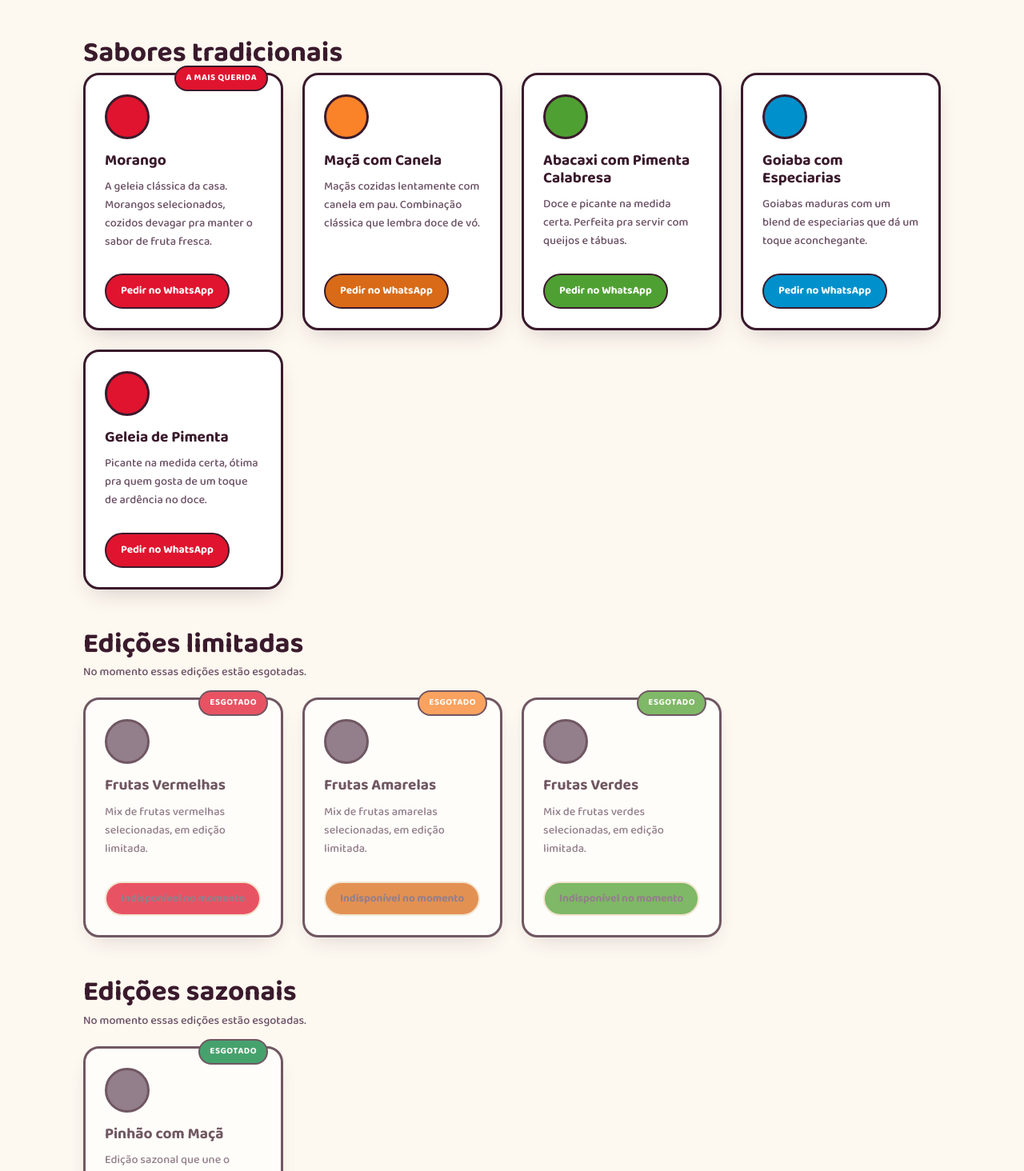
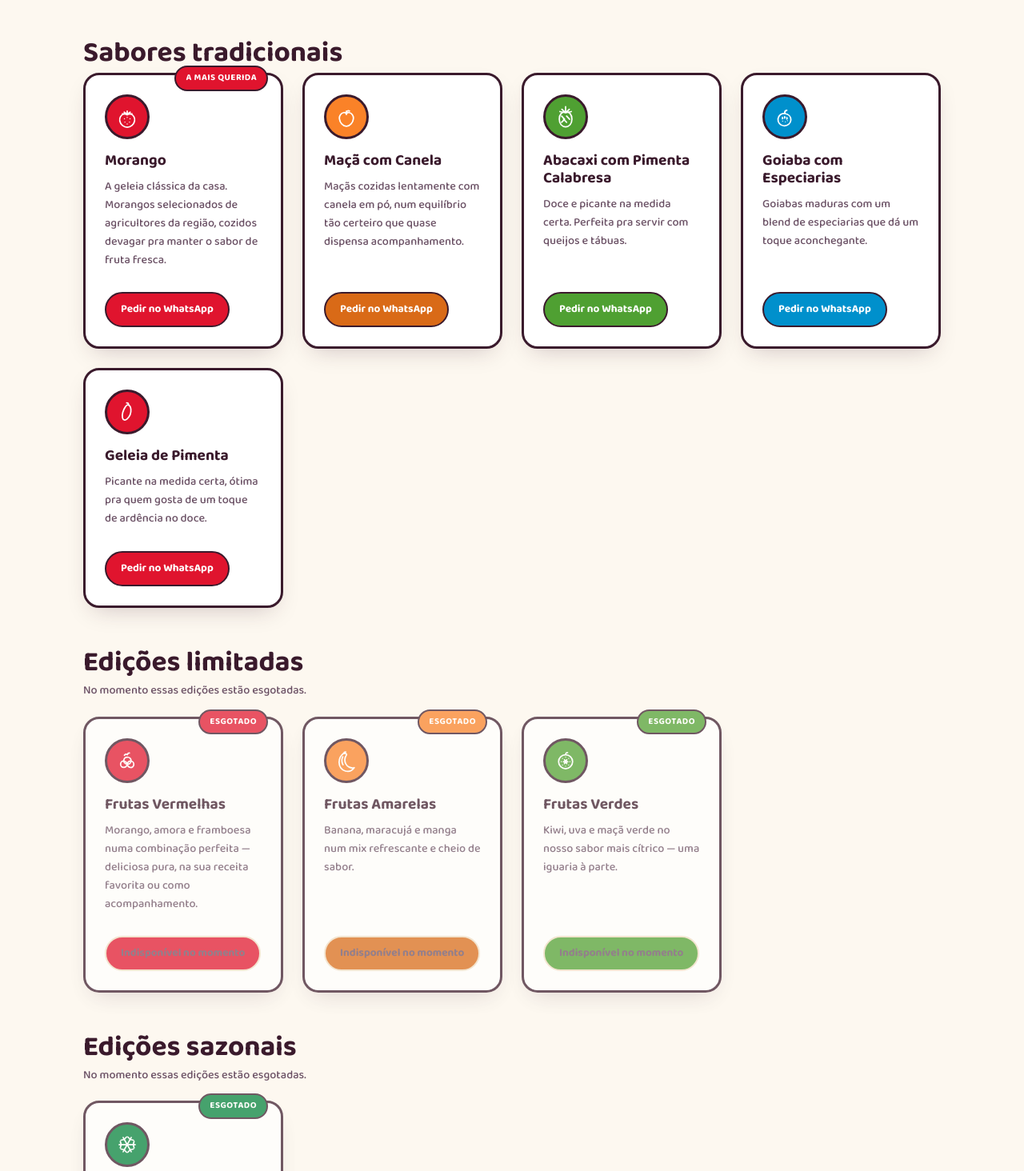
Before and after one commit to LuaSpecht/Alegria-Geleias, a React (Vite) app: page /produtos in a window 1280 px wide. Shown: the part 286-1750 px from the top of the page at 80% size. Built offline with nearby package versions, Linux system fonts and the light colour scheme.

Commit message:
add: fruit icons and product description changed

```diff
--- a/src/components/ProductCard.css
+++ b/src/components/ProductCard.css
@@ -50,10 +50,15 @@
   border-radius: 50%;
   margin-bottom: 12px;
   border: 3px solid var(--ink);
+  display: flex;
+  align-items: center;
+  justify-content: center;
+  color: #fff;
 }
 
-.product-card--esgotado .product-card__jar {
-  background: var(--ink-soft) !important;
+.product-card__jar-icon {
+  width: 30px;
+  height: 30px;
 }
 
 .product-card h3 {
--- a/src/components/ProductCard.jsx
+++ b/src/components/ProductCard.jsx
@@ -1,4 +1,5 @@
 import { whatsappLinkFor } from '../data/contato'
+import { FruitIcon } from './icons/fruits'
 import './ProductCard.css'
 
 function ProductCard({ produto }) {
@@ -13,7 +14,9 @@ function ProductCard({ produto }) {
       ) : (
         produto.tag && <span className="product-card__tag">{produto.tag}</span>
       )}
-      <div className="product-card__jar" aria-hidden="true" />
+      <div className="product-card__jar" aria-hidden="true">
+        <FruitIcon id={produto.id} className="product-card__jar-icon" />
+      </div>
       <h3>{produto.nome}</h3>
       <p>{produto.descricao}</p>
       {produto.esgotado ? (
--- /dev/null
+++ b/src/components/icons/fruits.jsx
@@ -0,0 +1,143 @@
+function base(props) {
+  return {
+    viewBox: '0 0 24 24',
+    fill: 'none',
+    stroke: 'currentColor',
+    strokeWidth: 1.4,
+    strokeLinecap: 'round',
+    strokeLinejoin: 'round',
+    'aria-hidden': true,
+    ...props,
+  }
+}
+
+export function StrawberryIcon(props) {
+  return (
+    <svg {...base(props)}>
+      <path d="M12 9.3 12 6.2M12 9.3 9 7.4M12 9.3l3-1.9M12 9.3 7.3 9M12 9.3l4.7-.3" />
+      <path d="M12 10c-1-.9-2.2-1.2-3.4-.8-2.9.9-4.6 3.9-4 7 .7 3.6 4 6.3 7.4 6.3s6.7-2.7 7.4-6.3c.6-3.1-1.1-6.1-4-7-1.2-.4-2.4-.1-3.4.8Z" />
+      <circle cx="9.2" cy="14" r=".55" fill="currentColor" stroke="none" />
+      <circle cx="12" cy="12.6" r=".55" fill="currentColor" stroke="none" />
+      <circle cx="14.8" cy="14" r=".55" fill="currentColor" stroke="none" />
+      <circle cx="9.7" cy="17.3" r=".55" fill="currentColor" stroke="none" />
+      <circle cx="14.3" cy="17.3" r=".55" fill="currentColor" stroke="none" />
+      <circle cx="12" cy="19.2" r=".55" fill="currentColor" stroke="none" />
+    </svg>
+  )
+}
+
+export function AppleIcon(props) {
+  return (
+    <svg {...base(props)}>
+      <path d="M12 9.5V6.3" />
+      <path d="M12 7.4c.8-1.2 2.1-1.7 3.1-1.1" />
+      <path d="M12 9.2c-.6-1-1.6-1.6-2.7-1.4-2.7.5-4.6 3.1-4.3 6.1.4 3.9 3.4 7.6 7 7.6s6.6-3.7 7-7.6c.3-3-1.6-5.6-4.3-6.1-1.1-.2-2.1.4-2.7 1.4Z" />
+    </svg>
+  )
+}
+
+export function PineappleIcon(props) {
+  return (
+    <svg {...base(props)}>
+      <path d="M12 8 12 1.8M12 8 8.3 4.5M12 8l3.7-3.5M12 8 6.3 6.8M12 8l5.7-1.2" />
+      <path d="M5.7 14.3c0-4.8 2.8-7.5 6.3-7.5s6.3 2.7 6.3 7.5c0 4.9-2.8 7.7-6.3 7.7s-6.3-2.8-6.3-7.7Z" />
+      <path d="M8 11.3l3 3.2M8 17.5l3-3M13 11.3l3 3.2M13 17.5l-3-3" />
+    </svg>
+  )
+}
+
+export function GuavaIcon(props) {
+  return (
+    <svg {...base(props)}>
+      <path d="M12 8.6c-.3-1.6.5-2.8 2-3.1" />
+      <path d="M12.2 8.8c-3.6-.6-6.7 1.9-7 5.3-.3 3.5 2.2 6.6 5.8 6.9 3.7.3 6.9-2.3 7.1-5.8.2-3.3-2.3-5.8-5.9-6.4Z" />
+      <path d="M9.6 12.6c.4.4.4 1 0 1.4M11.8 11.9c.4.4.4 1 0 1.4M14 12.8c.4.4.4 1 0 1.4" />
+      <circle cx="9.8" cy="16.3" r=".5" fill="currentColor" stroke="none" />
+      <circle cx="12.6" cy="17" r=".5" fill="currentColor" stroke="none" />
+      <circle cx="14.6" cy="15.8" r=".5" fill="currentColor" stroke="none" />
+    </svg>
+  )
+}
+
+export function ChiliIcon(props) {
+  return (
+    <svg {...base(props)}>
+      <path d="M13.4 4.4c-.2-.9-1-1.5-2-1.4" />
+      <path d="M12.6 4.9c1.7.4 2.9 2.2 3.1 4.6.3 3.2-1.3 7.2-3.9 9.6-1.9 1.8-4 1-4.5-1.2-.7-3 .5-7.8 2.9-11 .5-.7 1.5-2.3 2.4-2Z" />
+    </svg>
+  )
+}
+
+export function BerriesIcon(props) {
+  return (
+    <svg {...base(props)}>
+      <path d="M12.2 6c.2-1 1-1.7 2-1.7" />
+      <path d="M9.2 6.6c.5-.8 1.6-1.2 2.6-.8" />
+      <path d="M8.6 12.4c-1.7-.1-3.1 1.2-3.2 2.9-.1 1.8 1.3 3.3 3.1 3.4 1.8.1 3.3-1.2 3.4-3 .1-1.8-1.4-3.2-3.3-3.3Z" />
+      <path d="M15.6 12.4c-1.8-.1-3.3 1.2-3.4 3-.1 1.8 1.3 3.3 3.2 3.4 1.7.1 3.1-1.2 3.2-2.9.1-1.8-1.3-3.4-3-3.5Z" />
+      <path d="M12.1 8.4c-1.9 0-3.4 1.5-3.5 3.4-.1 2 1.5 3.7 3.5 3.8 2.1.1 3.7-1.5 3.8-3.5.1-2.1-1.6-3.6-3.8-3.7Z" />
+    </svg>
+  )
+}
+
+export function KiwiIcon(props) {
+  return (
+    <svg {...base(props)}>
+      <path d="M12 5.5c.2-1 1-1.6 2-1.5" />
+      <circle cx="12" cy="13" r="7" />
+      <circle cx="16.3" cy="13" r=".55" fill="currentColor" stroke="none" />
+      <circle cx="15.1" cy="9.7" r=".55" fill="currentColor" stroke="none" />
+      <circle cx="12" cy="8.5" r=".55" fill="currentColor" stroke="none" />
+      <circle cx="8.9" cy="9.7" r=".55" fill="currentColor" stroke="none" />
+      <circle cx="7.7" cy="13" r=".55" fill="currentColor" stroke="none" />
+      <circle cx="8.9" cy="16.3" r=".55" fill="currentColor" stroke="none" />
+      <circle cx="12" cy="17.5" r=".55" fill="currentColor" stroke="none" />
+      <circle cx="15.1" cy="16.3" r=".55" fill="currentColor" stroke="none" />
+      <path d="M12 13h2.2M12 13l1.1-1.9M12 13l-1.1-1.9M12 13h-2.2M12 13l-1.1 1.9M12 13l1.1 1.9" />
+    </svg>
+  )
+}
+
+export function BananaIcon(props) {
+  return (
+    <svg {...base(props)}>
+      <path d="M9.3 4.6c.3-.9 1.1-1.4 2-1.3" />
+      <path d="M9.3 4.6c-2.7 1.9-4.5 5.2-4.6 8.9-.1 4.3 2.5 7.9 6.3 8.9 3.4.9 6.9-.5 8.8-3.4-3.4.8-7-.8-8.5-4-1.3-2.8-1-6.1.7-8.6.3-.4.2-.9-.2-1.2-.4-.4-1.1-.5-1.5-.3Z" />
+      <path d="M8.4 8c-1.2 2.6-1.2 5.6.2 8.1" />
+    </svg>
+  )
+}
+
+export function SnowflakeIcon(props) {
+  return (
+    <svg {...base(props)}>
+      <path d="M4 12h16" />
+      <path d="M8 4.9 16 19.1" />
+      <path d="M16 4.9 8 19.1" />
+      <path d="M18 12 18.9 8.8M18 12 18.9 15.2" />
+      <path d="M15 17.2 18.2 16.4M15 17.2 12.7 19.6" />
+      <path d="M9 17.2 11.3 19.6M9 17.2 5.8 16.4" />
+      <path d="M6 12 5.1 15.2M6 12 5.1 8.8" />
+      <path d="M9 6.8 5.8 7.6M9 6.8 11.3 4.4" />
+      <path d="M15 6.8 12.7 4.4M15 6.8 18.2 7.6" />
+    </svg>
+  )
+}
+
+const ICONS = {
+  morango: StrawberryIcon,
+  'maca-canela': AppleIcon,
+  'abacaxi-pimenta-calabresa': PineappleIcon,
+  'goiaba-especiarias': GuavaIcon,
+  'geleia-de-pimenta': ChiliIcon,
+  'frutas-vermelhas': BerriesIcon,
+  'frutas-amarelas': BananaIcon,
+  'frutas-verdes': KiwiIcon,
+  'pinhao-maca': SnowflakeIcon,
+}
+
+export function FruitIcon({ id, ...props }) {
+  const Icon = ICONS[id]
+  if (!Icon) return null
+  return <Icon {...props} />
+}
--- a/src/data/produtos.js
+++ b/src/data/produtos.js
@@ -2,14 +2,14 @@ export const tradicionais = [
   {
     id: 'morango',
     nome: 'Morango',
-    descricao: 'A geleia clássica da casa. Morangos selecionados, cozidos devagar pra manter o sabor de fruta fresca.',
+    descricao: 'A geleia clássica da casa. Morangos selecionados de agricultores da região, cozidos devagar pra manter o sabor de fruta fresca.',
     cor: 'red',
     tag: 'A mais querida',
   },
   {
     id: 'maca-canela',
     nome: 'Maçã com Canela',
-    descricao: 'Maçãs cozidas lentamente com canela em pau. Combinação clássica que lembra doce de vó.',
+    descricao: 'Maçãs cozidas lentamente com canela em pó, num equilíbrio tão certeiro que quase dispensa acompanhamento.',
     cor: 'orange',
   },
   {
@@ -36,21 +36,21 @@ export const edicoesLimitadas = [
   {
     id: 'frutas-vermelhas',
     nome: 'Frutas Vermelhas',
-    descricao: 'Mix de frutas vermelhas selecionadas, em edição limitada.',
+    descricao: 'Morango, amora e framboesa numa combinação perfeita — deliciosa pura, na sua receita favorita ou como acompanhamento.',
     cor: 'red',
     esgotado: true,
   },
   {
     id: 'frutas-amarelas',
     nome: 'Frutas Amarelas',
-    descricao: 'Mix de frutas amarelas selecionadas, em edição limitada.',
+    descricao: 'Banana, maracujá e manga num mix refrescante e cheio de sabor.',
     cor: 'orange',
     esgotado: true,
   },
   {
     id: 'frutas-verdes',
     nome: 'Frutas Verdes',
-    descricao: 'Mix de frutas verdes selecionadas, em edição limitada.',
+    descricao: 'Kiwi, uva e maçã verde no nosso sabor mais cítrico — uma iguaria à parte.',
     cor: 'green',
     esgotado: true,
   },
```
Also changed, not shown: src/pages/Sobre.css (added, +7 -0 lines), src/pages/Sobre.jsx (added, +31 -0 lines).
